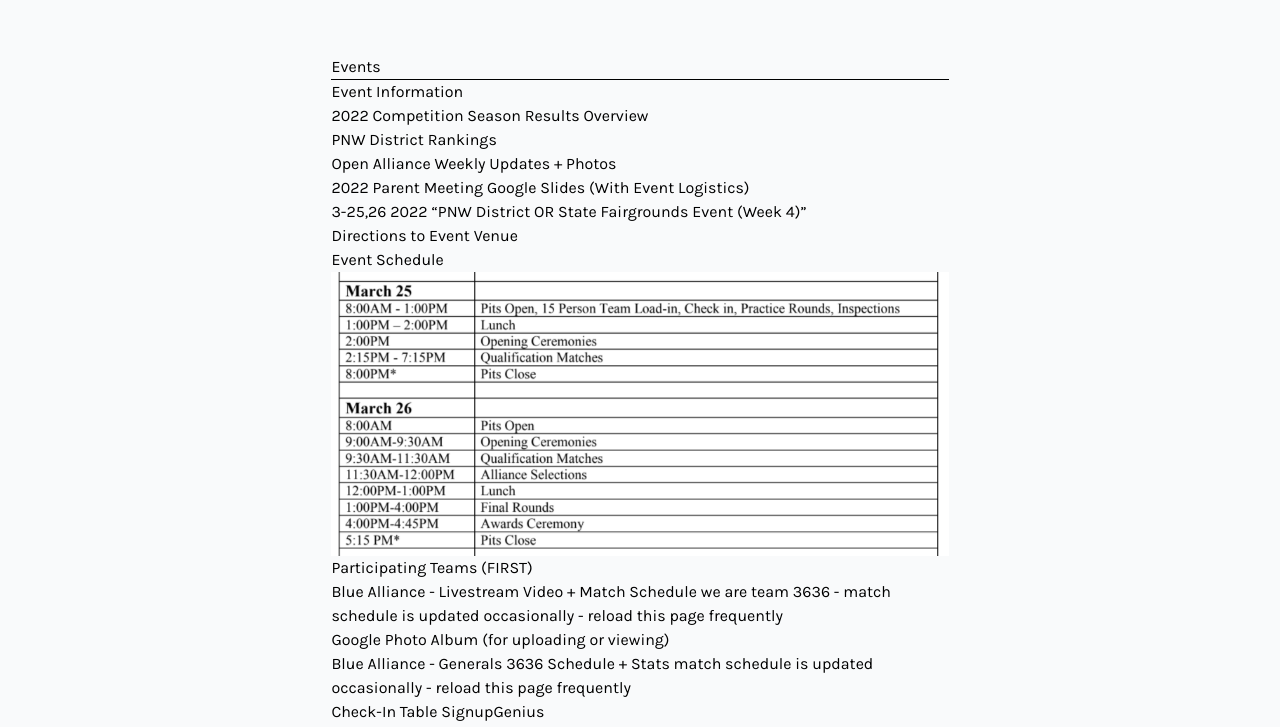
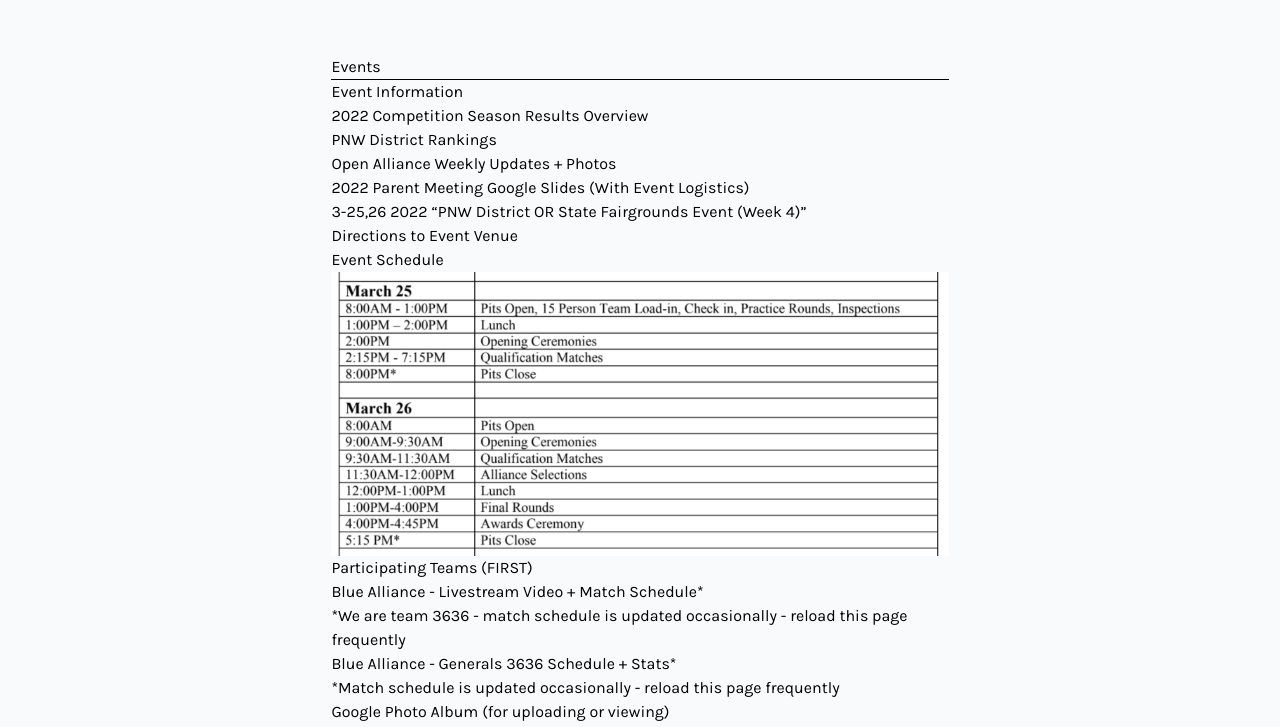
Before and after one commit to FRC3636/website, a Gatsby site: page /events/ in a window 1280 px wide. Shown: the part 73-800 px from the top of the page. Built offline with nearby package versions, Linux system fonts and the light colour scheme; Gatsby itself is replaced by a stand-in of ours; what @tailwindcss/typography would draw is missing.

Commit message:
Update Pages “events”

```diff
--- a/content/pages/events.md
+++ b/content/pages/events.md
@@ -21,13 +21,13 @@ Event Schedule
 
 [Participating Teams (FIRST)](https://www.firstinspires.org/team-event-search/event?id=56576)
 
-[Blue Alliance  - Livestream Video + Match Schedule](https://www.thebluealliance.com/event/2022orsal)
- we are team 3636 - match schedule is updated occasionally - reload this page frequently
+[Blue Alliance  - Livestream Video + Match Schedule](https://www.thebluealliance.com/event/2022orsal)*\
+*We are team 3636 - match schedule is updated occasionally - reload this page frequently
+
+[Blue Alliance - Generals 3636 Schedule + Stats](https://www.thebluealliance.com/team/3636/2022)* \
+*Match schedule is updated occasionally - reload this page frequently
 
 [Google Photo Album (for uploading or viewing) ](https://photos.app.goo.gl/wKoLcREBzfeM6Tda9)
-
-[Blue Alliance - Generals 3636 Schedule + Stats](https://www.thebluealliance.com/team/3636/2022)
- match schedule is updated occasionally - reload this page frequently
 
 [Check-In Table SignupGenius](https://www.signupgenius.com/go/10c0e4da5a92ea3f9c61-oregon)
 
```
